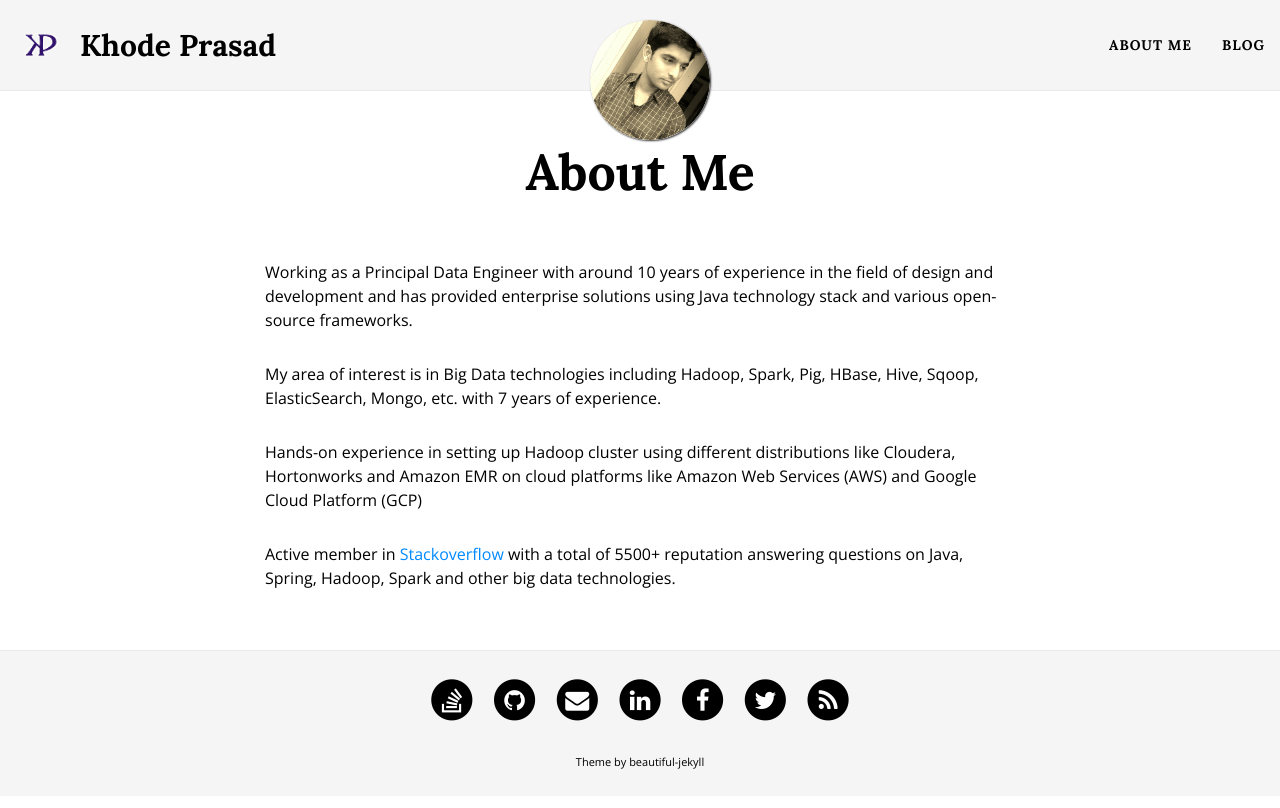
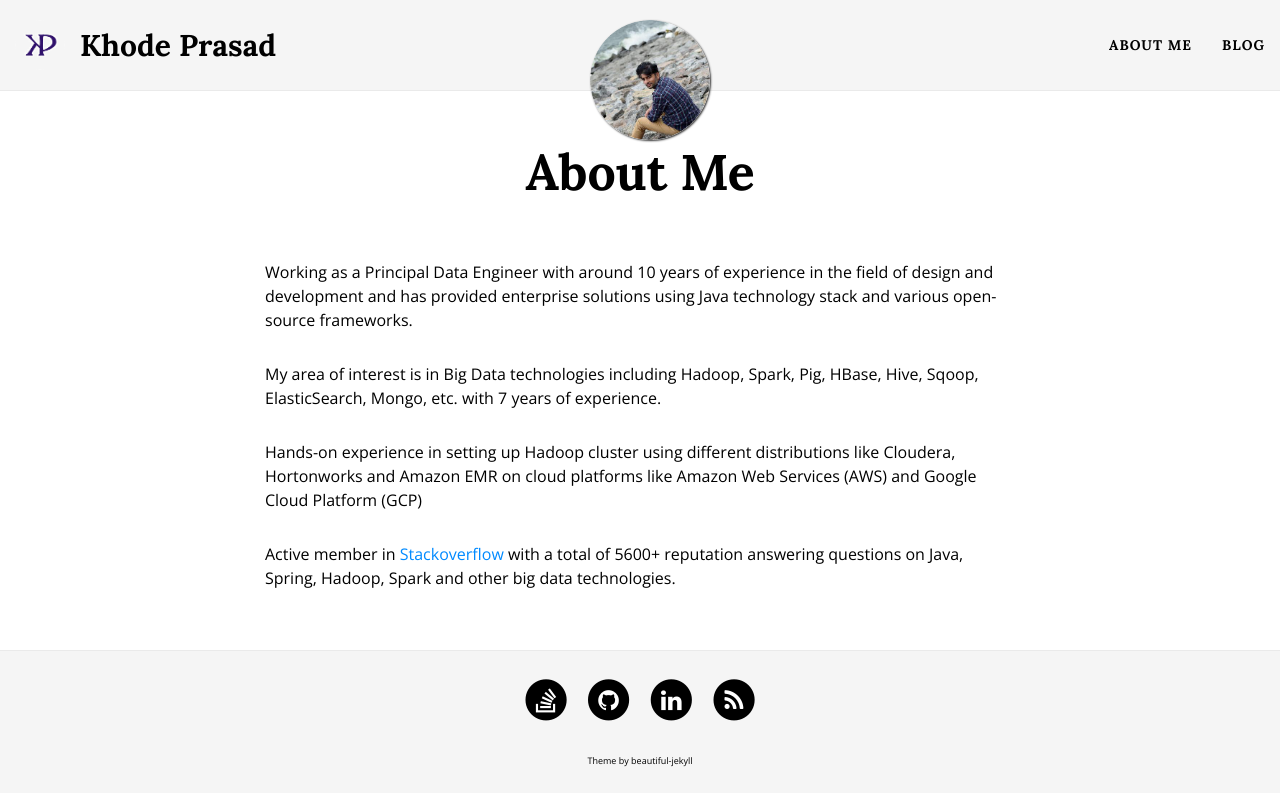
Before and after one commit to khodeprasad/khodeprasad.github.io, a Jekyll site: the page built from aboutme.md, in a window 1280 px wide. Shown: the top 808 px of the page. Built offline with Jekyll 4.4.1, drawn with Linux system fonts in a browser that asks for light colours; nearby versions of some CDN libraries; some of the changed lines change nothing that is shown.

Commit message:
avatar and footer links update

```diff
--- a/_config.yml
+++ b/_config.yml
@@ -26,7 +26,7 @@ navbar-links:
 
 # Image to show in the navigation bar - image must be a square (width = height)
 # Remove this parameter if you don't want an image in the navbar
-avatar: "/img/avatar-icon.png"
+avatar: "/img/avatar-icon-2.png"
 
 # If you want to have an image logo in the top-left corner instead of the title text,
 # then specify the following parameter
@@ -38,7 +38,7 @@ title-img: "/img/site_logo.png"
 # Important: you must keep the "name" parameter, everything else you can remove
 author:
   name: Prasad Khode
-  email: "khodeprasad07@gmail.com"
+  email: ""
   facebook: khodeprasad
   github: khodeprasad
   twitter: prasadkhode
@@ -56,10 +56,10 @@ author:
 # Select which links to show in the footer
 footer-links-active:
   rss: true
-  email: true
-  facebook: true
+  email: false
+  facebook: false
   github: true
-  twitter: true
+  twitter: false
   linkedin: true
   stackoverflow: true
   reddit: false
@@ -80,11 +80,11 @@ share-links-active:
 
 # How to display the link to the website in the footer
 # Remove this if you don't want a link in the footer
-#url-pretty: "khodeprasad.in"  # eg. "deanattali.com/beautiful-jekyll"
+url-pretty: "khodeprasad.ml"
 
 # --- Misc --- #
 # Fill in your Disqus shortname (NOT the userid) if you want to support Disqus comments
-disqus: "khodeprasad-github-io"
+disqus: ""
 
 # Fill in your Google Analytics ID to track your website using GA
 google_analytics: "UA-92643637-1"
--- a/aboutme.md
+++ b/aboutme.md
@@ -10,4 +10,4 @@ My area of interest is in Big Data technologies including Hadoop, Spark, Pig, HB
 
 Hands-on experience in setting up Hadoop cluster using different distributions like Cloudera, Hortonworks and Amazon EMR on cloud platforms like Amazon Web Services (AWS) and Google Cloud Platform (GCP)
 
-Active member in [Stackoverflow](https://stackoverflow.com/users/1025328/prasad-khode) with a total of 5500+ reputation answering questions on Java, Spring, Hadoop, Spark and other big data technologies.
+Active member in [Stackoverflow](https://stackoverflow.com/users/1025328/prasad-khode) with a total of 5600+ reputation answering questions on Java, Spring, Hadoop, Spark and other big data technologies.
--- a/css/main.css
+++ b/css/main.css
@@ -302,7 +302,7 @@ footer .copyright {
 footer .theme-by {
   text-align: center;
   margin: 1px 0 0;
-  font-size: 11px;
+  font-size: 9px;
 }
 
 @media only screen and (min-width: 768px) {
```
Also changed, not shown: img/avatar-icon-2.png (added).
